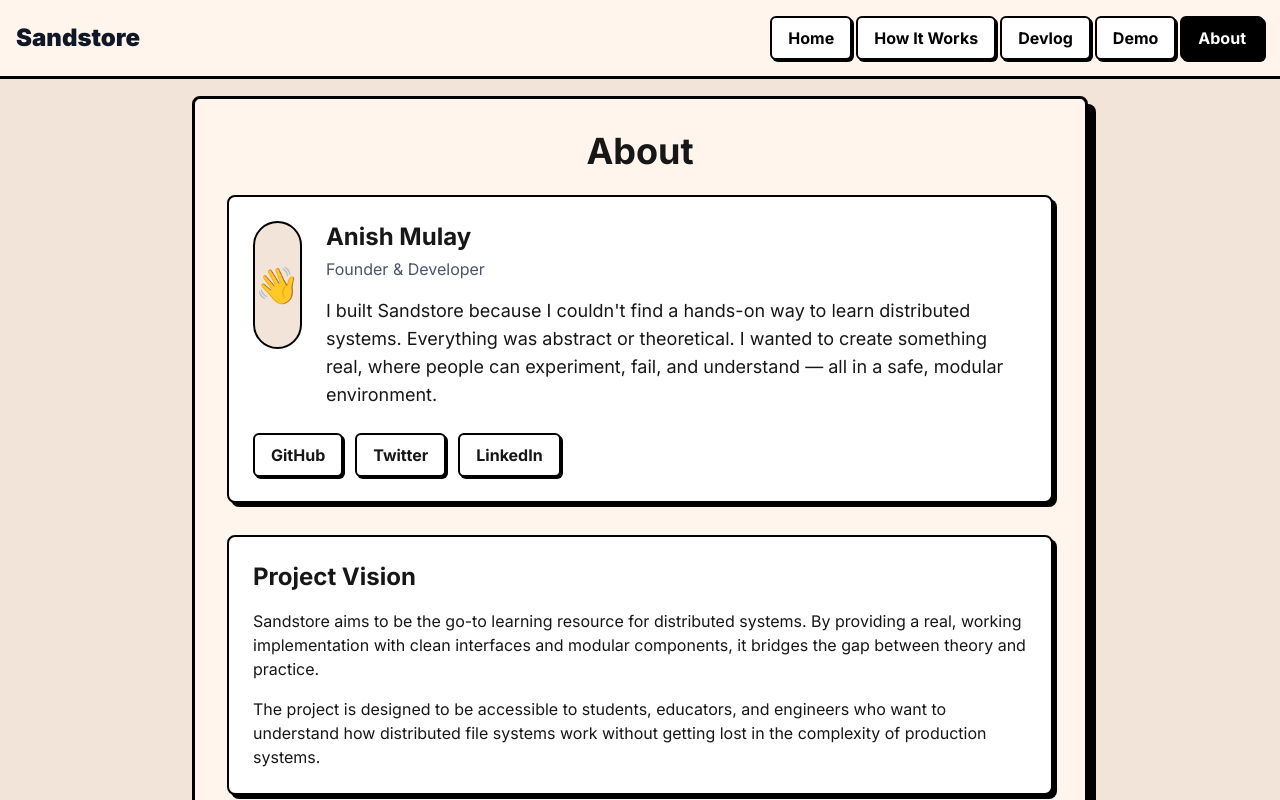
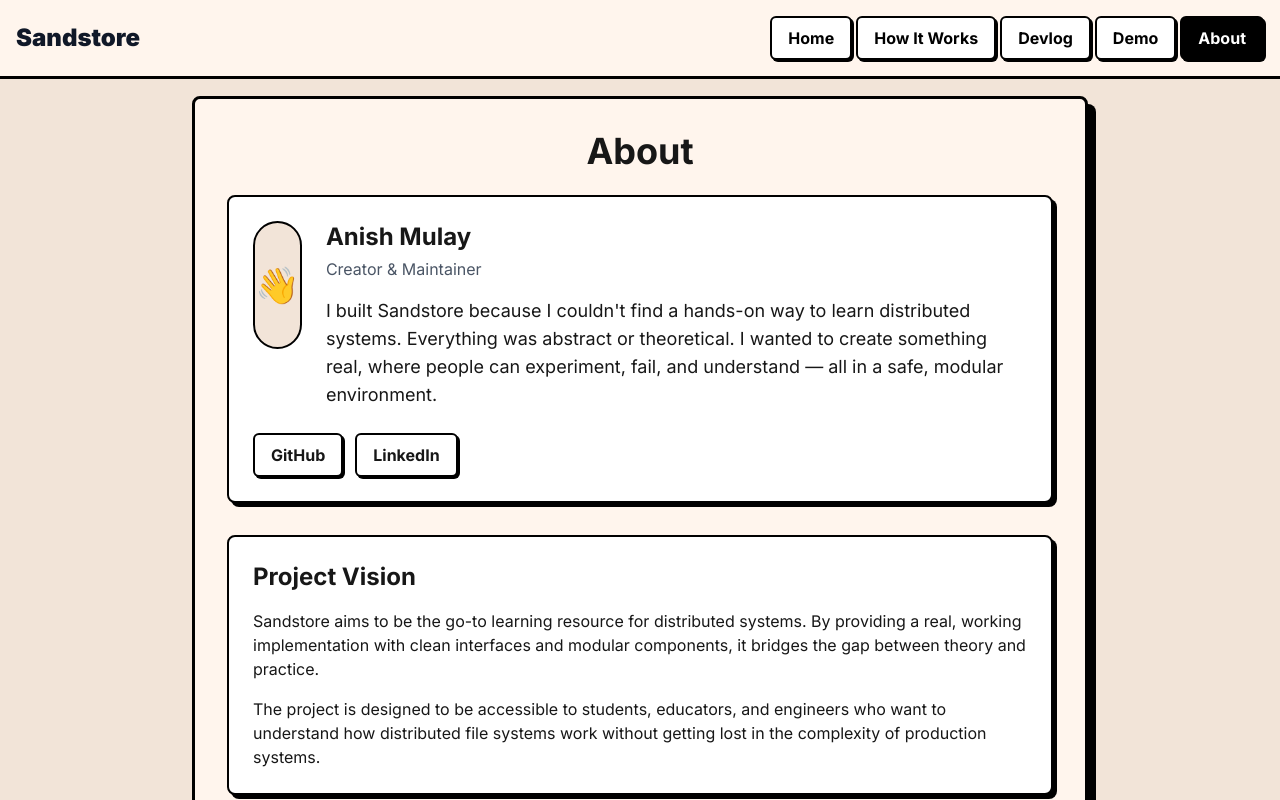
Before and after one commit to AnishMulay/sandstore-website, a Next.js app: page /about in a window 1280 px wide. Shown: the top 800 px of the page. Built offline with nearby package versions, Linux system fonts and the light colour scheme.

Commit message:
updated personal links

```diff
--- a/src/pages/about.tsx
+++ b/src/pages/about.tsx
@@ -4,9 +4,8 @@ import Link from "next/link";
 
 export default function About() {
   const socialLinks = [
-    { name: "GitHub", url: "https://github.com", icon: "github" },
-    { name: "Twitter", url: "https://twitter.com", icon: "twitter" },
-    { name: "LinkedIn", url: "https://linkedin.com", icon: "linkedin" }
+    { name: "GitHub", url: "https://github.com/AnishMulay", icon: "github" },
+    { name: "LinkedIn", url: "https://www.linkedin.com/in/anish-mulay/", icon: "linkedin" }
   ];
 
   return (
@@ -27,7 +26,7 @@ export default function About() {
                 </div>
                 <div>
                   <h2 className="text-2xl font-bold mb-1">Anish Mulay</h2>
-                  <p className="text-gray-600 mb-4">Founder & Developer</p>
+                  <p className="text-gray-600 mb-4">Creator & Maintainer</p>
                   <p className="text-lg">
                     I built Sandstore because I couldn't find a hands-on way to learn distributed systems. Everything was abstract or theoretical. I wanted to create something real, where people can experiment, fail, and understand — all in a safe, modular environment.
                   </p>
@@ -67,7 +66,7 @@ export default function About() {
 
               <div className="flex flex-col sm:flex-row gap-4 justify-center">
                 <a
-                  href="https://github.com"
+                  href="https://github.com/AnishMulay/sandstore"
                   target="_blank"
                   rel="noopener noreferrer"
                   className="border-[3px] border-black px-6 py-3 shadow-[4px_4px_0_0_rgba(0,0,0,1)] bg-white rounded-lg font-bold hover:translate-y-[2px] hover:translate-x-[2px] hover:shadow-[2px_2px_0_0_rgba(0,0,0,1)] transition-all flex items-center justify-center gap-2"
```
